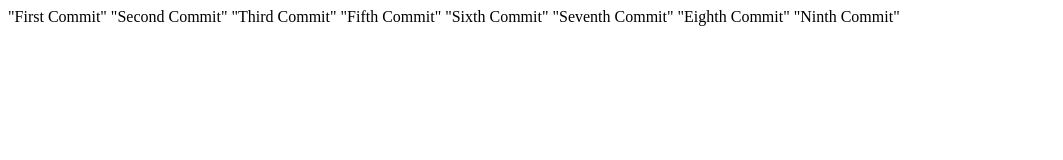
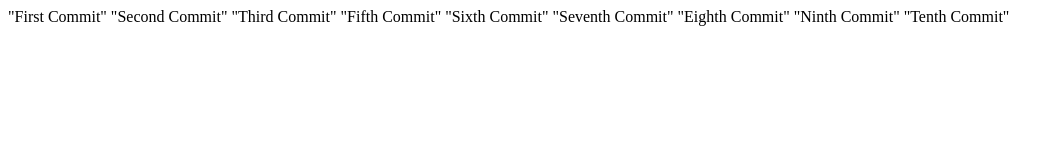
Before and after one commit to Isa-G88/bp-taller-isabella, a plain HTML site: page index.html in a window 1280 px wide. Shown: the whole page, without its empty margins (0-1063 px from the left). Drawn offline with Linux system fonts and the light colour scheme.

Commit message:
Tenth Commit

```diff
--- a/index.html
+++ b/index.html
@@ -14,5 +14,6 @@
     "Seventh Commit"
     "Eighth Commit"
     "Ninth Commit"
+    "Tenth Commit"
 </body>
 </html>
```
